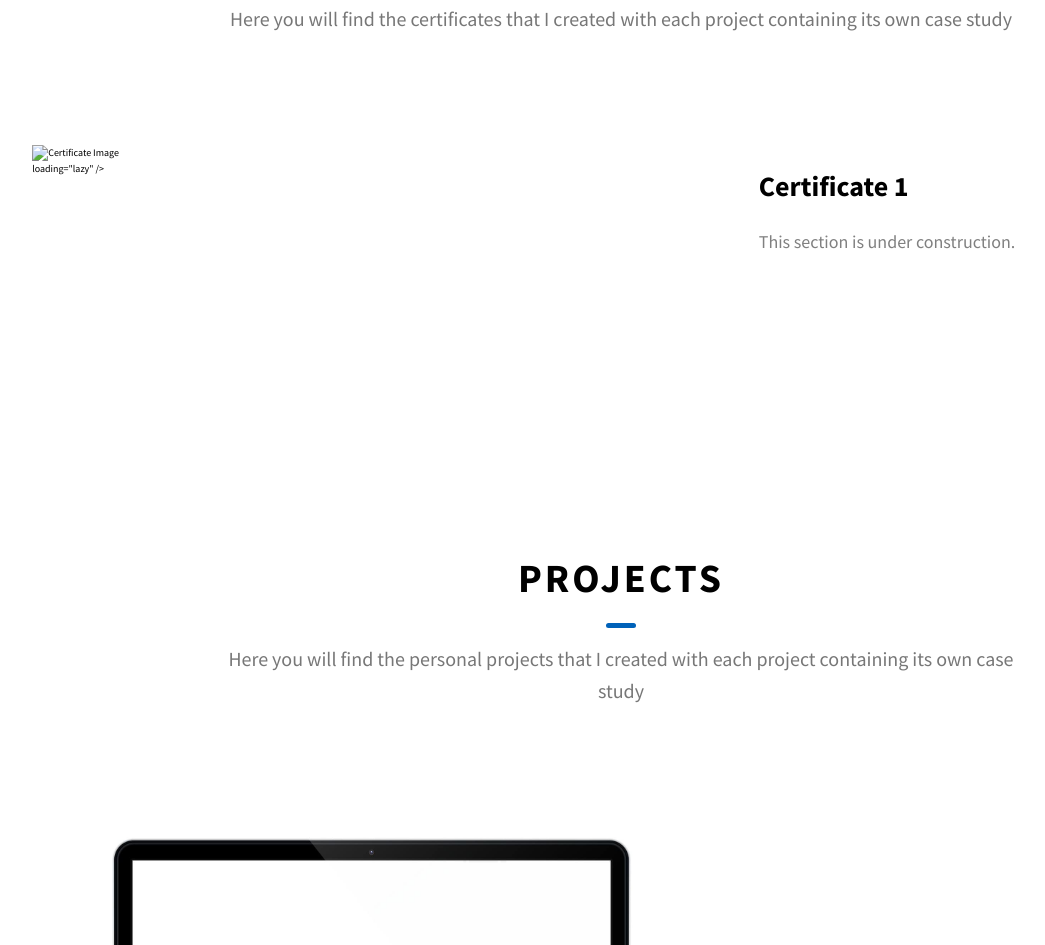
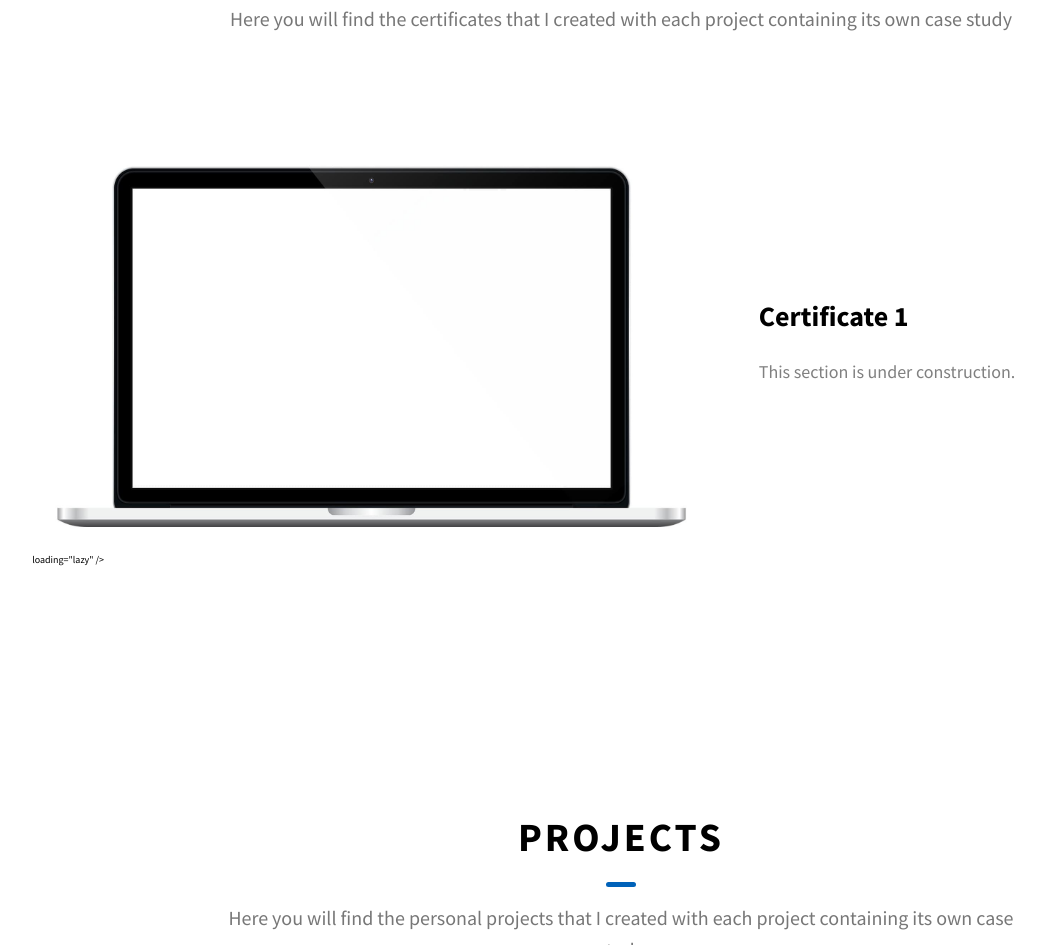
Before and after one commit to batukizmazoglu/batukizmazoglu.github.io, a website: page index.html in a window 1280 px wide. Shown: the part 2044-2989 px from the top of the page, without its empty margins (19-1064 px from the left). Drawn offline with Linux system fonts and the light colour scheme.

Commit message:
Update index.html

```diff
--- a/index.html
+++ b/index.html
@@ -194,7 +194,7 @@
                       <!-- Sınıfı projects__row olarak değiştirdik -->
                       <div class="projects__row-img-cont">
                           <!-- Sınıfı projects__row-img-cont olarak değiştirdik -->
-                          <img src="./assets/jpeg/smartmockups_ly9cgtq3.png"
+                          <img src="./assets/jpeg/project-mockup-example.jpeg"
                                alt="Certificate Image"
                                class="projects__row-img" <!-- Sınıfı projects__row-img olarak değiştirdik -->
                           loading="lazy" />
```
